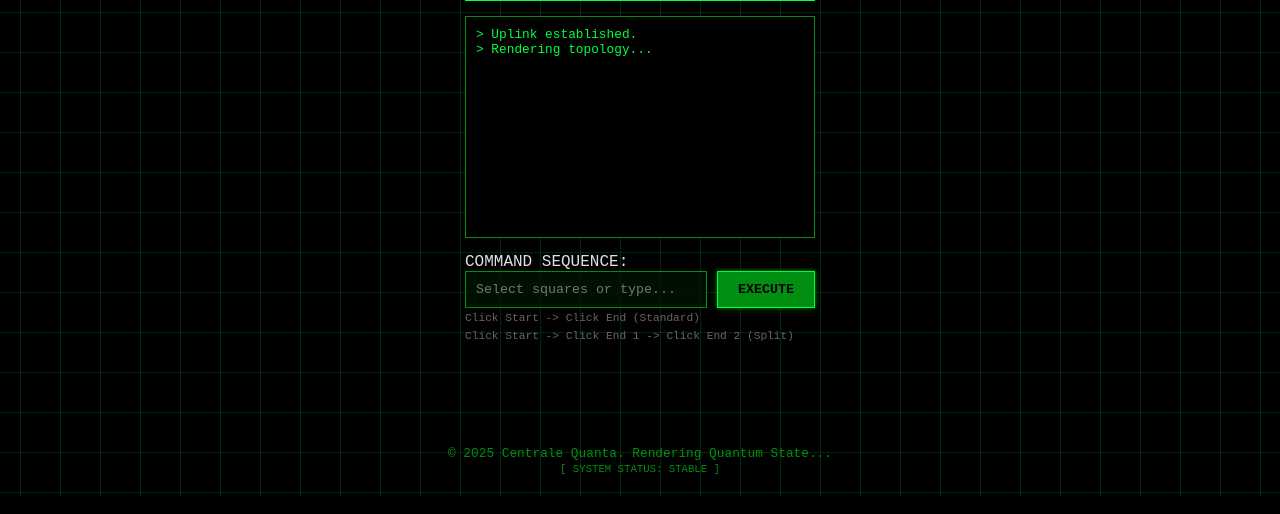
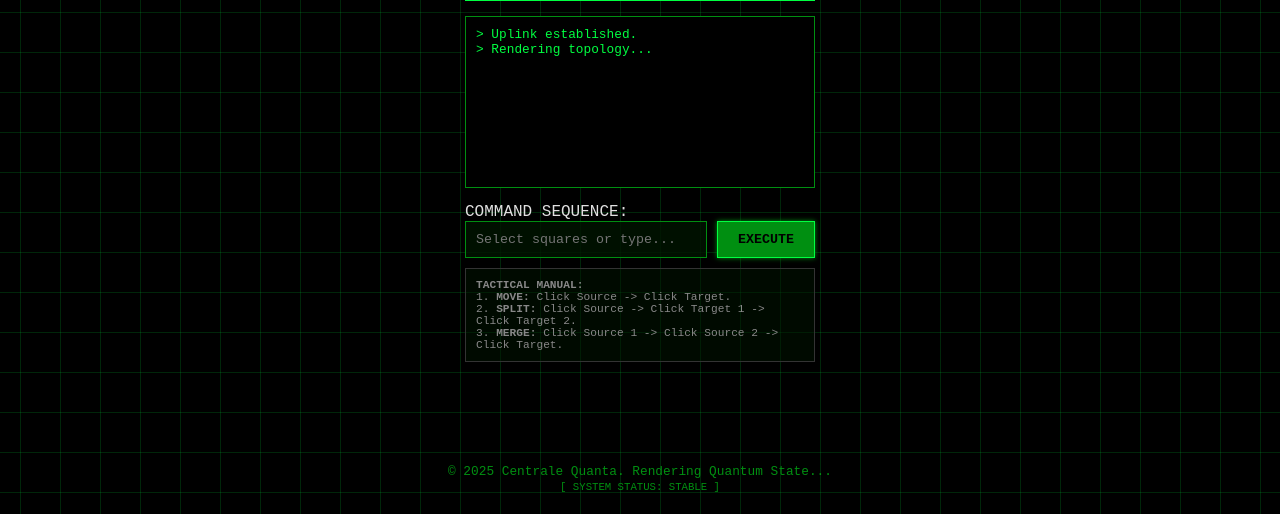
Before and after one commit to qudotcom/centrale_quanta_web, a FastAPI app: template app/templates/tournament/game.html in a window 1280 px wide. Shown: the part 828-1342 px from the top of the page. Run offline with FastAPI, Linux system fonts and the light colour scheme; the template is opened without the code that fills it, so the values that code supplies are empty.

Commit message:
Update game.html

```diff
--- a/app/templates/tournament/game.html
+++ b/app/templates/tournament/game.html
@@ -4,8 +4,7 @@
 <div class="quantum-interface">
 
     <div class="board-wrapper">
-        <div id="quantum-board" class="board-grid">
-            </div>
+        <div id="quantum-board" class="board-grid"></div>
         <div class="board-label">QUANTUM MANIFOLD VIEW</div>
     </div>
 
@@ -33,10 +32,13 @@
                 <input type="text" id="move-input" placeholder="Select squares or type..." autocomplete="off">
                 <button onclick="sendMove()" class="btn-action">EXECUTE</button>
             </div>
-            <small style="color: #666; font-size: 0.7rem; margin-top: 5px;">
-                Click Start -> Click End (Standard)<br>
-                Click Start -> Click End 1 -> Click End 2 (Split)
-            </small>
+
+            <div style="background: rgba(0,20,0,0.5); padding: 10px; margin-top: 10px; font-size: 0.7rem; color: #888; border: 1px solid #333;">
+                <strong>TACTICAL MANUAL:</strong><br>
+                1. <strong>MOVE:</strong> Click Source -> Click Target.<br>
+                2. <strong>SPLIT:</strong> Click Source -> Click Target 1 -> Click Target 2.<br>
+                3. <strong>MERGE:</strong> Click Source 1 -> Click Source 2 -> Click Target.
+            </div>
         </div>
     </div>
 </div>
@@ -50,21 +52,15 @@
 <script>
 // --- CONFIGURATION ---
 const COLS = ['a', 'b', 'c', 'd', 'e', 'f', 'g', 'h'];
-const ROWS = ['8', '7', '6', '5', '4', '3', '2', '1']; // Render from top down
+const ROWS = ['8', '7', '6', '5', '4', '3', '2', '1'];
 const PIECE_URL = "https://upload.wikimedia.org/wikipedia/commons/thumb/";
 const PIECE_MAP = {
-    'r': 'f/ff/Chess_rdt45.svg/80px-Chess_rdt45.svg.png',
-    'n': 'e/ef/Chess_ndt45.svg/80px-Chess_ndt45.svg.png',
-    'b': '9/98/Chess_bdt45.svg/80px-Chess_bdt45.svg.png',
-    'q': '4/47/Chess_qdt45.svg/80px-Chess_qdt45.svg.png',
-    'k': 'f/f0/Chess_kdt45.svg/80px-Chess_kdt45.svg.png',
-    'p': 'c/c7/Chess_pdt45.svg/80px-Chess_pdt45.svg.png',
-    'R': '7/72/Chess_rlt45.svg/80px-Chess_rlt45.svg.png',
-    'N': '7/70/Chess_nlt45.svg/80px-Chess_nlt45.svg.png',
-    'B': 'b/b1/Chess_blt45.svg/80px-Chess_blt45.svg.png',
-    'Q': '1/15/Chess_qlt45.svg/80px-Chess_qlt45.svg.png',
-    'K': '4/42/Chess_klt45.svg/80px-Chess_klt45.svg.png',
-    'P': '4/45/Chess_plt45.svg/80px-Chess_plt45.svg.png'
+    'r': 'f/ff/Chess_rdt45.svg/80px-Chess_rdt45.svg.png', 'n': 'e/ef/Chess_ndt45.svg/80px-Chess_ndt45.svg.png',
+    'b': '9/98/Chess_bdt45.svg/80px-Chess_bdt45.svg.png', 'q': '4/47/Chess_qdt45.svg/80px-Chess_qdt45.svg.png',
+    'k': 'f/f0/Chess_kdt45.svg/80px-Chess_kdt45.svg.png', 'p': 'c/c7/Chess_pdt45.svg/80px-Chess_pdt45.svg.png',
+    'R': '7/72/Chess_rlt45.svg/80px-Chess_rlt45.svg.png', 'N': '7/70/Chess_nlt45.svg/80px-Chess_nlt45.svg.png',
+    'B': 'b/b1/Chess_blt45.svg/80px-Chess_blt45.svg.png', 'Q': '1/15/Chess_qlt45.svg/80px-Chess_qlt45.svg.png',
+    'K': '4/42/Chess_klt45.svg/80px-Chess_klt45.svg.png', 'P': '4/45/Chess_plt45.svg/80px-Chess_plt45.svg.png'
 };
 
 // --- STATE ---
@@ -74,23 +70,15 @@ const userColor = gameDataEl.dataset.userColor;
 let currentBoardData = JSON.parse(gameDataEl.dataset.board);
 let selectedSquares = [];
 
-// --- INITIALIZATION ---
-function initGame() {
-    renderBoard(currentBoardData);
-}
+// --- CORE FUNCTIONS ---
+function initGame() { renderBoard(currentBoardData); }
 
-// --- RENDERING ---
 function renderBoard(boardData) {
     const boardEl = document.getElementById('quantum-board');
-    boardEl.innerHTML = ''; // Clear
+    boardEl.innerHTML = '';
 
-    // Handle orientation (Flip if playing Black)
-    let renderRows = ROWS;
-    let renderCols = COLS;
-    if (userColor === 'black') {
-        renderRows = [...ROWS].reverse();
-        renderCols = [...COLS].reverse();
-    }
+    let renderRows = (userColor === 'black') ? [...ROWS].reverse() : ROWS;
+    let renderCols = (userColor === 'black') ? [...COLS].reverse() : COLS;
 
     renderRows.forEach(row => {
         renderCols.forEach(col => {
@@ -100,11 +88,9 @@ function renderBoard(boardData) {
             squareEl.id = squareId;
             squareEl.dataset.coord = squareId;
 
-            // Color Logic
-            const isDark = (COLS.indexOf(col) + parseInt(row)) % 2 === 0; // Standard chess math
+            const isDark = (COLS.indexOf(col) + parseInt(row)) % 2 === 0;
             squareEl.classList.add(isDark ? 'sq-dark' : 'sq-light');
 
-            // Piece Logic
             if (boardData[squareId]) {
                 const pieceChar = boardData[squareId];
                 const img = document.createElement('img');
@@ -113,41 +99,55 @@ function renderBoard(boardData) {
                 squareEl.appendChild(img);
             }
 
-            // Interaction
             squareEl.onclick = () => handleSquareClick(squareId);
             boardEl.appendChild(squareEl);
         });
     });
 }
 
-// --- INTERACTION ---
+// --- ADVANCED CLICK LOGIC (MERGE/SPLIT/MOVE) ---
 function handleSquareClick(coord) {
     const el = document.getElementById(coord);
     const input = document.getElementById('move-input');
 
-    // Toggle Selection
+    // Deselect if already clicked
     if (selectedSquares.includes(coord)) {
         selectedSquares = selectedSquares.filter(s => s !== coord);
         el.classList.remove('selected');
-    } else {
-        if (selectedSquares.length < 3) { // Max 3 clicks (Split move)
-            selectedSquares.push(coord);
-            el.classList.add('selected');
-        }
+        input.value = ''; // Clear input if deselecting
+        return;
     }
 
-    // Auto-Generate Move String
+    // Add to selection (Max 3 squares)
+    if (selectedSquares.length < 3) {
+        selectedSquares.push(coord);
+        el.classList.add('selected');
+    }
+
+    // --- LOGIC: CONSTRUCT MOVE STRING ---
     if (selectedSquares.length === 2) {
-        // Standard: e2e4
+        // CASE A: STANDARD MOVE (S1 -> T)
         input.value = selectedSquares[0] + selectedSquares[1];
-    } else if (selectedSquares.length === 3) {
-        // Split: e2e3^e2e4 (Source is index 0)
-        const src = selectedSquares[0];
-        const t1 = selectedSquares[1];
-        const t2 = selectedSquares[2];
-        input.value = `${src}${t1}^${src}${t2}`;
-    } else {
-        input.value = selectedSquares.join('...');
+    }
+    else if (selectedSquares.length === 3) {
+        const s1 = selectedSquares[0];
+        const s2 = selectedSquares[1];
+        const t  = selectedSquares[2];
+
+        // Check if S1 and S2 are pieces (Check raw data)
+        const piece1 = currentBoardData[s1];
+        const piece2 = currentBoardData[s2];
+
+        if (piece1 && piece2) {
+            // CASE B: MERGE (S1 & S2 -> T)
+            // User clicked two pieces, then a target.
+            input.value = `${s1}${t}^${s2}${t}`;
+        } else {
+            // CASE C: SPLIT (S1 -> T1 & T2)
+            // User clicked one piece, then two targets.
+            // Assumption: s1 is source, s2 and t are targets
+            input.value = `${s1}${s2}^${s1}${t}`;
+        }
     }
 }
 
@@ -159,6 +159,7 @@ async function sendMove() {
     if (!moveStr) return;
 
     logEl.innerHTML += `<div>> Executing: ${moveStr}...</div>`;
+    logEl.scrollTop = logEl.scrollHeight;
 
     try {
         const response = await fetch(`/tournament/move/${matchId}`, {
@@ -171,9 +172,13 @@ async function sendMove() {
         if (res.success) {
             logEl.innerHTML += `<div style="color: #0f0;">> MOVE SUCCESS.</div>`;
             currentBoardData = res.board_data;
+
+            // Clear selections
+            document.querySelectorAll('.selected').forEach(e => e.classList.remove('selected'));
+            selectedSquares = [];
+            input.value = '';
+
             renderBoard(currentBoardData);
-            selectedSquares = []; // Reset selection
-            input.value = '';
         } else {
             logEl.innerHTML += `<div style="color: #f00;">> ERROR: ${res.message}</div>`;
         }
@@ -182,12 +187,11 @@ async function sendMove() {
     }
 }
 
-// Start
 initGame();
 </script>
 
 <style>
-    /* --- LAYOUT --- */
+    /* LAYOUT */
     .quantum-interface {
         display: flex;
         flex-wrap: wrap;
@@ -197,7 +201,7 @@ initGame();
         padding: 20px;
     }
 
-    /* --- BOARD --- */
+    /* BOARD */
     .board-wrapper {
         border: 2px solid var(--primary-dim);
         padding: 10px;
@@ -208,7 +212,7 @@ initGame();
     .board-grid {
         display: grid;
         grid-template-columns: repeat(8, 1fr);
-        width: 400px; /* FIXED SIZE */
+        width: 400px;
         height: 400px;
         border: 4px solid var(--primary);
     }
@@ -223,7 +227,6 @@ initGame();
         position: relative;
     }
 
-    /* CUSTOM SQUARES */
     .sq-light { background-color: #1a2a1a; }
     .sq-dark { background-color: #000000; }
 
@@ -232,13 +235,12 @@ initGame();
         background-color: rgba(0, 255, 65, 0.2);
     }
 
-    /* --- PIECES (Hologram Effect) --- */
+    /* PIECES */
     .piece-img {
         width: 85%;
         height: 85%;
-        /* This filter turns the wikipedia PNGs into Glowing Green Holograms */
         filter: sepia(1) saturate(10) hue-rotate(90deg) brightness(1.2) drop-shadow(0 0 5px var(--primary));
-        pointer-events: none; /* Let clicks pass to square */
+        pointer-events: none;
         transition: transform 0.2s;
     }
 
@@ -250,7 +252,7 @@ initGame();
         letter-spacing: 2px;
     }
 
-    /* --- CONTROLS --- */
+    /* CONTROLS */
     .control-deck {
         width: 350px;
         display: flex;
@@ -273,7 +275,7 @@ initGame();
     }
 
     .logs {
-        height: 200px;
+        height: 150px;
         background: #000;
         border: 1px solid var(--primary-dim);
         overflow-y: auto;
```
